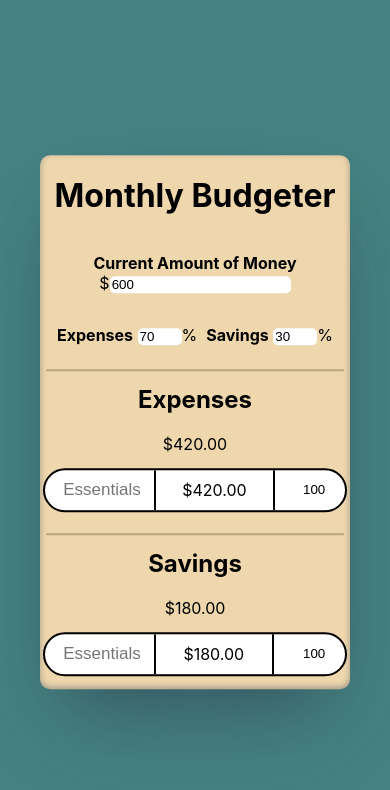
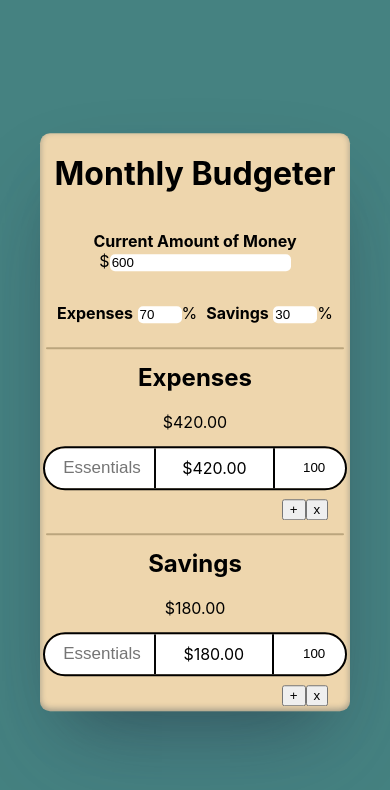
Before and after one commit to jmgcito/budgeter, a React (Create React App) app: page / in a window 390 px wide. Shown: the top 790 px of the page. Built offline with nearby package versions, Linux system fonts and the light colour scheme.

Commit message:
Added Category Bubble Functionality (add, remove, responsive percentages)

```diff
--- a/src/App.js
+++ b/src/App.js
@@ -1,15 +1,72 @@
-import React from "react";
+import { render } from "@testing-library/react";
+import React, { useState } from "react";
 import "./budgeter.css";
 
-function BodySection(props) {
+class BodySection extends React.Component {
+  constructor(props) {
+    super(props);
+    this.state = {
+      dummyArray: [100],
+      index: 0,
+    };
+    this.addCategory = this.addCategory.bind(this);
+    this.removeCategory = this.removeCategory.bind(this);
+  }
+
+  addCategory() {
+    const dummyArray = this.state.dummyArray;
+    const sum = dummyArray.reduce((previous, current) => previous + current);
+    const avg = sum / (dummyArray.length + 1);
+    const newArray = [];
+    for (let i = 0; i < dummyArray.length + 1; i++) {
+      newArray.push(avg);
+    }
+    this.setState({
+      dummyArray: [...newArray],
+      index: this.state.index + 1,
+    });
+  }
+
+  removeCategory() {
+    const dummyArray = this.state.dummyArray;
+    if (dummyArray.length > 1) {
+      dummyArray.pop();
+      const newArray = [];
+      const avg = 100 / dummyArray.length;
+      for (let i = 0; i < dummyArray.length; i++) {
+        newArray.push(avg);
+      }
+
+      this.setState({
+        dummyArray: [...newArray],
+      });
+    }
+  }
+
+  render() {
+    const categoriesArray = this.state.dummyArray.map((percent) => (
+      <Category
+        currMoney={this.props.currMoney}
+        percent={percent}
+        removeCategory={this.removeCategory}
+        categories={this.state.categories}
+        index={this.state.index}
+      />
+    ));
     return (
       <section class="container move-up">
         <p>
-        <h2>{props.title}</h2>${props.currMoney}
+          <h2>{this.props.title}</h2>${this.props.currMoney}
         </p>
-      <Category currMoney={props.currMoney} />
+        {/* {this.state.categories} */}
+        {categoriesArray}
+        <div style={{ position: "relative", left: 110, bottom: 5 }}>
+          <button onClick={this.addCategory}>+</button>
+          <button onClick={this.removeCategory}>x</button>
+        </div>
       </section>
     );
+  }
 }
 
 function Header(props) {
@@ -44,9 +101,11 @@ function Category(props) {
   return (
     <div class="category-bubble">
       <input class="category-name" placeholder="Essentials" />
-      <p class="category-amount">${props.currMoney}</p>
+      <p class="category-amount">
+        ${(props.currMoney * props.percent * 0.01).toFixed(2)}
+      </p>
       <div class="vl" />
-      <GetPercent class="category-percent" percent={100} />
+      <GetPercent class="category-percent" percent={props.percent} />
     </div>
   );
 }
```
Lines whose indentation alone changed are shown as unchanged.
